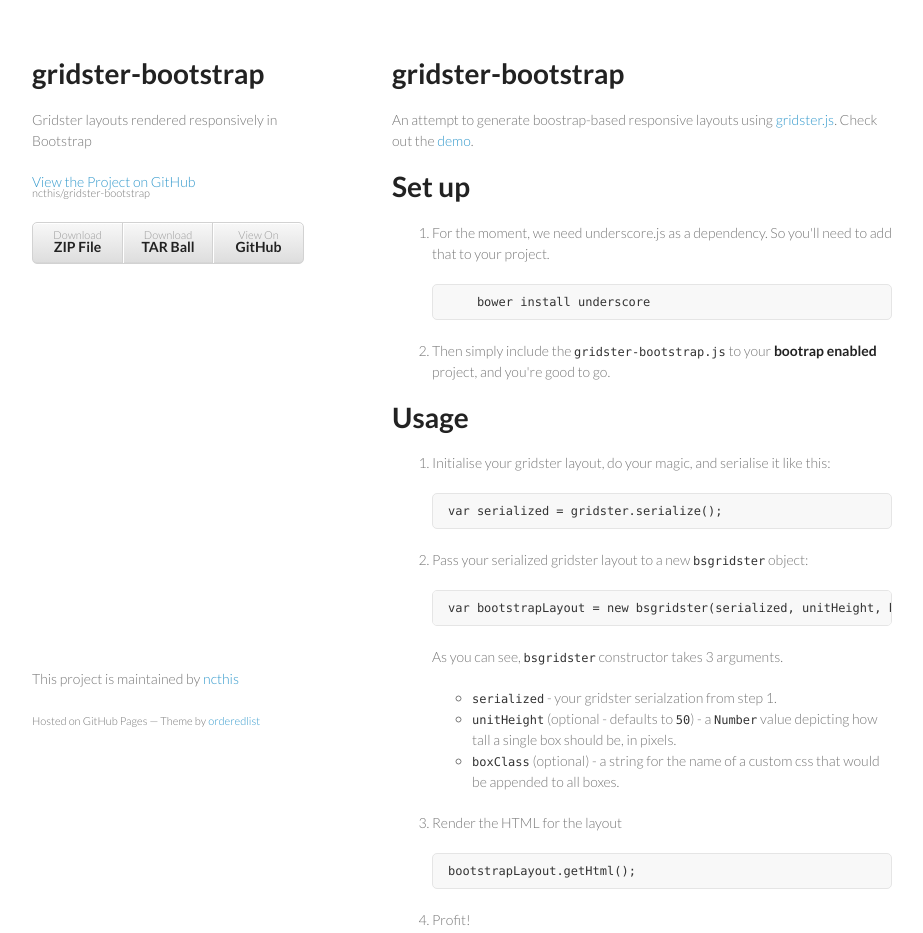
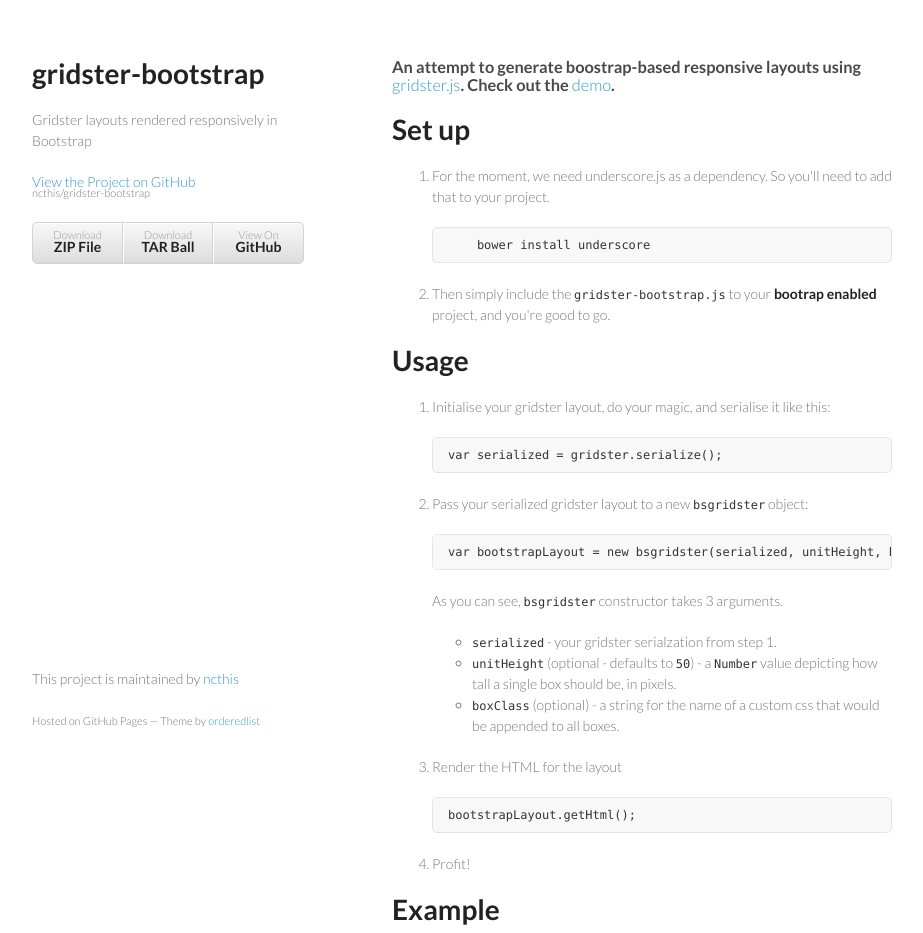
Before and after one commit to nadeesha/gridster-bootstrap, a plain HTML site: page index.html in a window 1280 px wide. Shown: the top 933 px of the page, without its empty margins (178-1101 px from the left). Drawn offline with Linux system fonts and the light colour scheme.

```diff
--- a/index.html
+++ b/index.html
@@ -28,10 +28,8 @@
         </ul>
       </header>
       <section>
-        <h1>
-<a name="gridster-bootstrap" class="anchor" href="#gridster-bootstrap"><span class="octicon octicon-link"></span></a>gridster-bootstrap</h1>
-
-<p>An attempt to generate boostrap-based responsive layouts using <a href="https://github.com/ducksboard/gridster.js">gridster.js</a>. Check out the <strong><a href="https://rawgithub.com/ncthis/gridster-bootstrap/master/demo/index.html">demo</a></strong>.</p>
+        <h3>
+<a name="an-attempt-to-generate-boostrap-based-responsive-layouts-using-gridsterjs-check-out-the-demo" class="anchor" href="#an-attempt-to-generate-boostrap-based-responsive-layouts-using-gridsterjs-check-out-the-demo"><span class="octicon octicon-link"></span></a>An attempt to generate boostrap-based responsive layouts using <a href="https://github.com/ducksboard/gridster.js">gridster.js</a>. Check out the <strong><a href="https://rawgithub.com/ncthis/gridster-bootstrap/master/demo/index.html">demo</a></strong>.</h3>
 
 <h1>
 <a name="set-up" class="anchor" href="#set-up"><span class="octicon octicon-link"></span></a>Set up</h1>
```
Also changed, not shown: params.json (+1 -1 lines).
